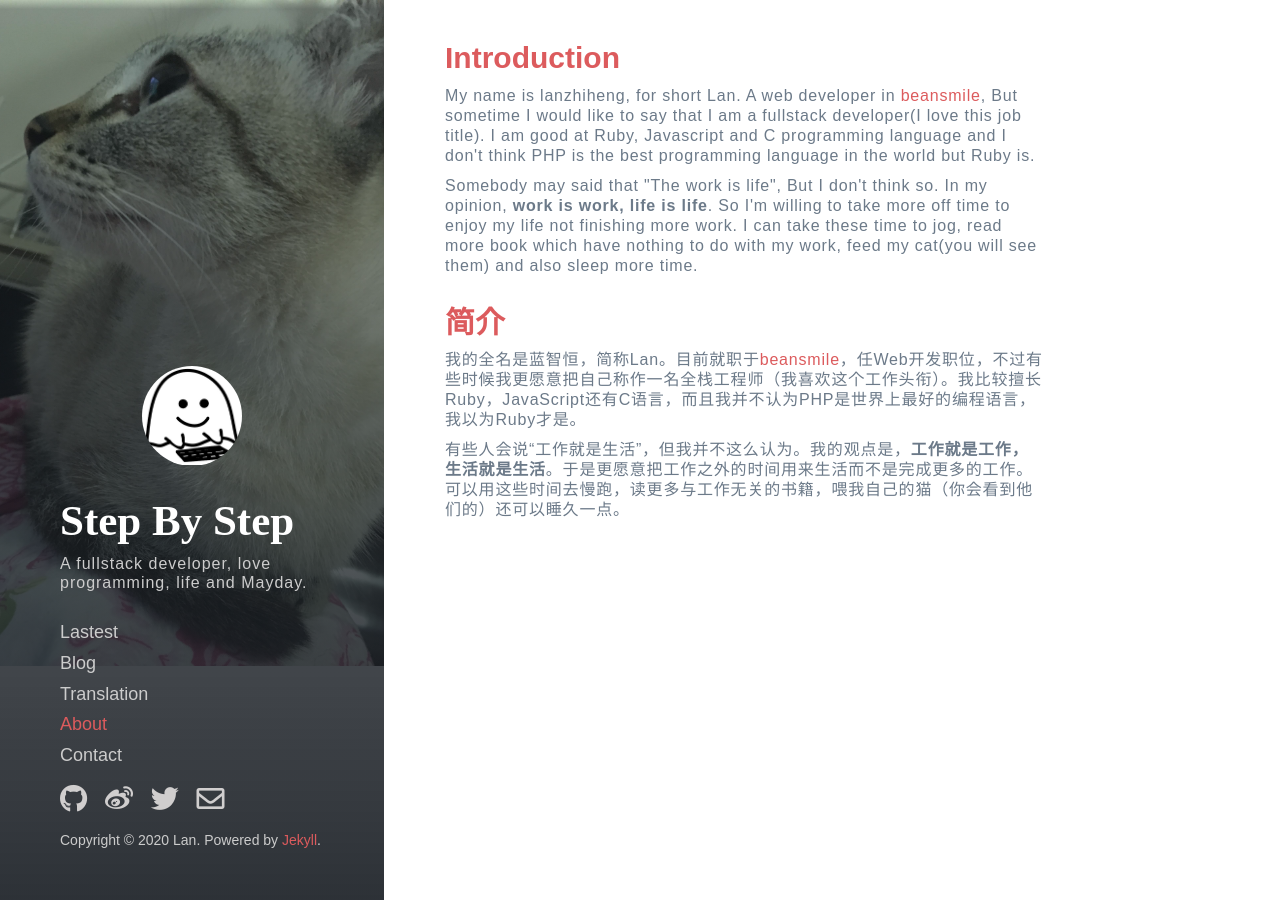
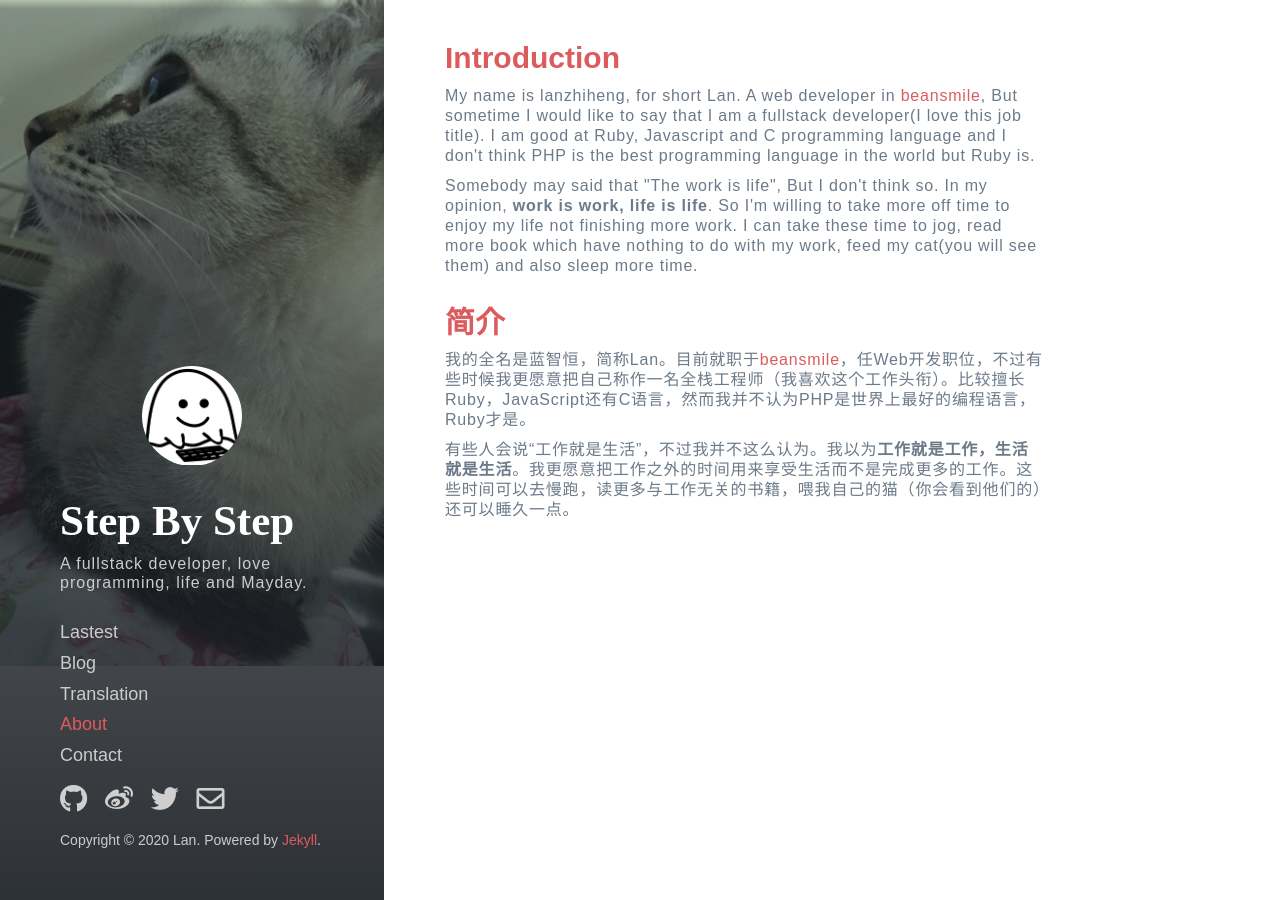
Before and after one commit to lanzhiheng/stone, a Jekyll site: the page built from about.html, in a window 1280 px wide. Built offline with Jekyll 4.4.1, drawn with Linux system fonts in a browser that asks for light colours; nearby versions of some CDN libraries.

Commit message:
chore: Adjust the about page.

```diff
--- a/_includes/disqus_comments.html
+++ b/_includes/disqus_comments.html
@@ -6,8 +6,8 @@
 *  RECOMMENDED CONFIGURATION VARIABLES: EDIT AND UNCOMMENT THE SECTION BELOW TO INSERT DYNAMIC VALUES FROM YOUR PLATFORM OR CMS.
 *  LEARN WHY DEFINING THESE VARIABLES IS IMPORTANT: https://disqus.com/admin/universalcode/#configuration-variables*/
 var disqus_config = function () {
-this.page.url = '{{ page.url | absolute_url }}';  // Replace PAGE_URL with your page's canonical URL variable
-this.page.identifier = '{{ page.url | absolute_url }}'; // Replace PAGE_IDENTIFIER with your page's unique identifier variable
+  this.page.url = '{{ page.url | absolute_url }}';  // Replace PAGE_URL with your page's canonical URL variable
+  this.page.identifier = '{{ page.url | absolute_url }}'; // Replace PAGE_IDENTIFIER with your page's unique identifier variable
 };
 
 (function() { // DON'T EDIT BELOW THIS LINE
--- a/about.html
+++ b/about.html
@@ -17,10 +17,10 @@ permalink: /about/
   <div class="chinese">
     <h1 class="title">简介</h1>
     <p>
-    我的全名是蓝智恒，简称Lan。目前就职于<a href="https://www.beansmile.com/">beansmile</a>，任Web开发职位，不过有些时候我更愿意把自己称作一名全栈工程师（我喜欢这个工作头衔）。我比较擅长Ruby，JavaScript还有C语言，而且我并不认为PHP是世界上最好的编程语言，我以为Ruby才是。
+    我的全名是蓝智恒，简称Lan。目前就职于<a href="https://www.beansmile.com/">beansmile</a>，任Web开发职位，不过有些时候我更愿意把自己称作一名全栈工程师（我喜欢这个工作头衔）。比较擅长Ruby，JavaScript还有C语言，然而我并不认为PHP是世界上最好的编程语言，Ruby才是。
     </p>
     <p>
-    有些人会说“工作就是生活”，但我并不这么认为。我的观点是，<strong>工作就是工作，生活就是生活</strong>。于是更愿意把工作之外的时间用来生活而不是完成更多的工作。可以用这些时间去慢跑，读更多与工作无关的书籍，喂我自己的猫（你会看到他们的）还可以睡久一点。
+    有些人会说“工作就是生活”，不过我并不这么认为。我以为<strong>工作就是工作，生活就是生活</strong>。我更愿意把工作之外的时间用来享受生活而不是完成更多的工作。这些时间可以去慢跑，读更多与工作无关的书籍，喂我自己的猫（你会看到他们的）还可以睡久一点。
     </p>
 
   </div>
```
